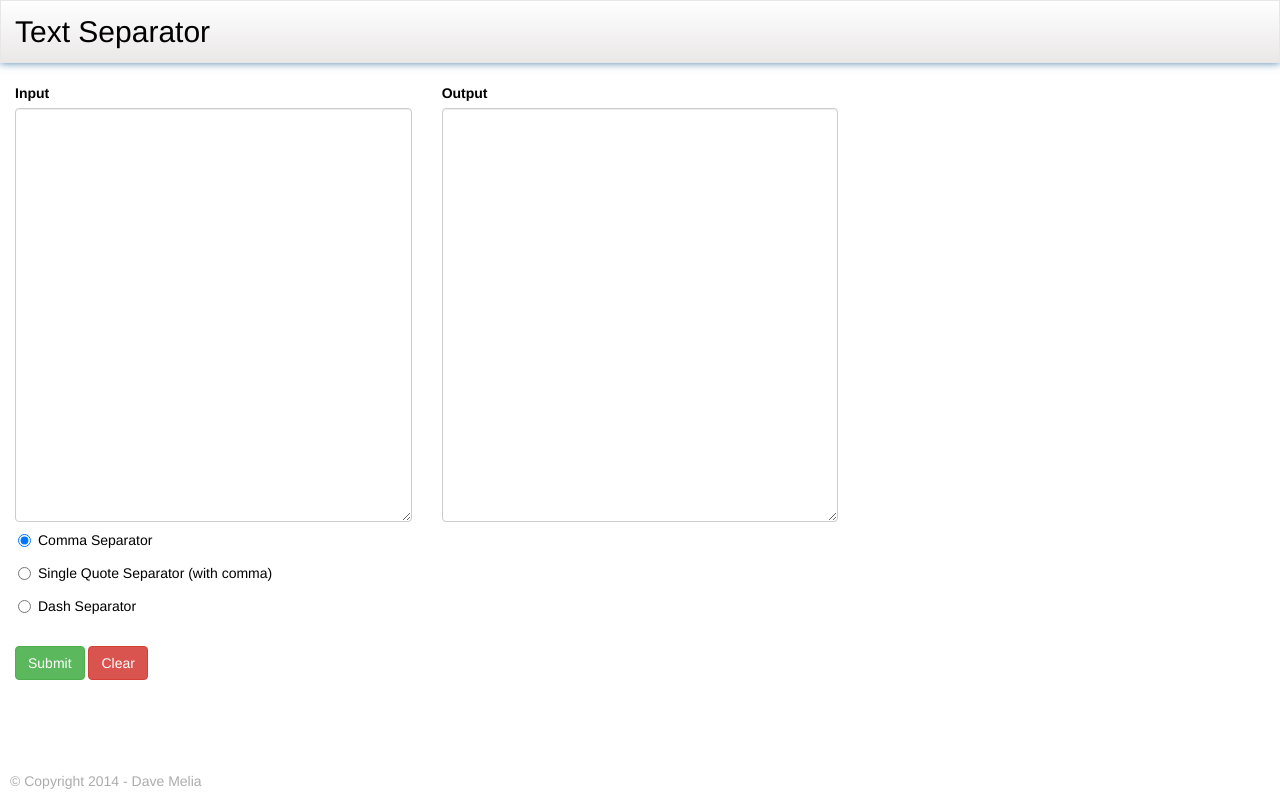
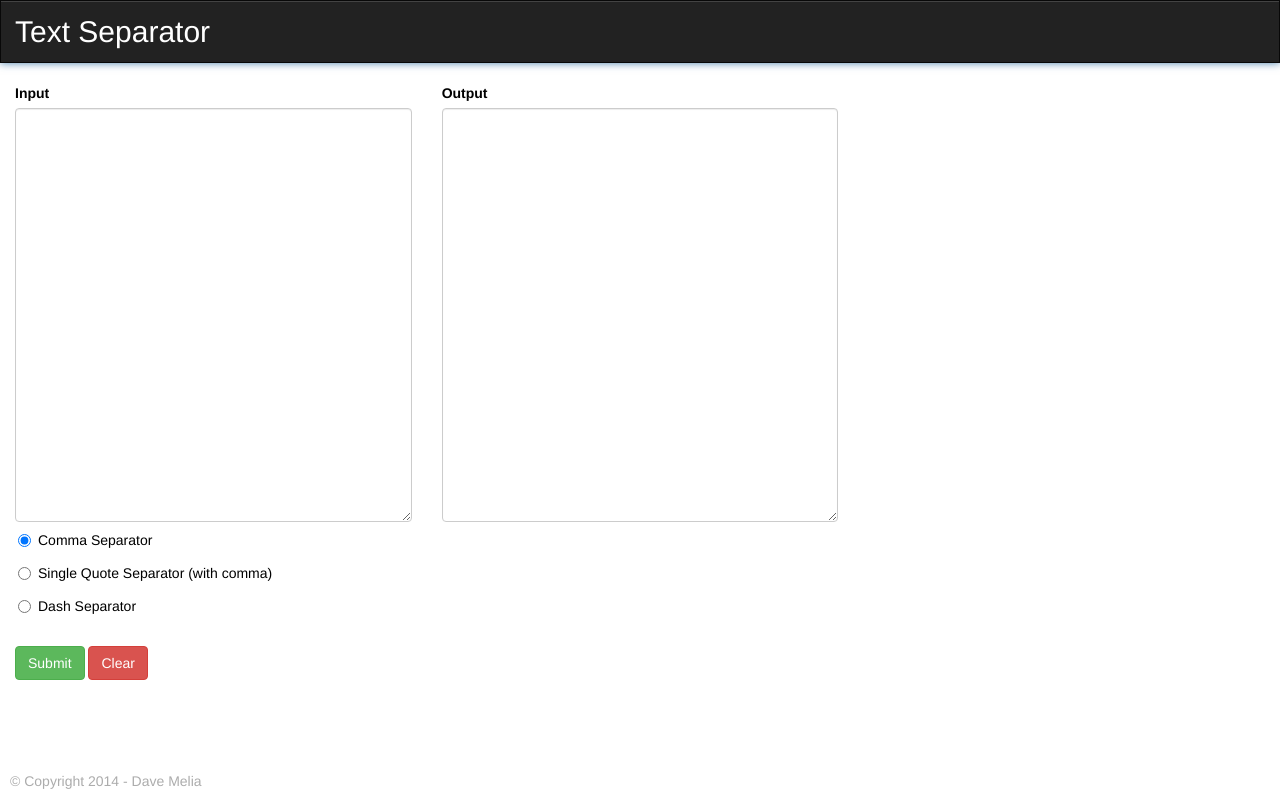
Before and after one commit to Dave-Melia/Text-Separator, a plain HTML site: page index.html in a window 1280 px wide. Drawn offline with nearby package versions, Linux system fonts and the light colour scheme.

Commit message:
Nav Bar Change
Changed the colour of the nav bar -- removed previous css overrides.

```diff
--- a/index.html
+++ b/index.html
@@ -8,7 +8,7 @@
 </head>
 	<body>
 					<!-- START NAV -->
-					<nav class="navbar navbar-default" role="navigation">
+					<nav class="navbar navbar-inverse" role="navigation">
 						<h2>Text Separator</h2>
 					</nav><!-- END NAV -->
 			<div id="wrap">
--- a/style.css
+++ b/style.css
@@ -36,17 +36,11 @@ h2 {
 	width: 400px;
 }
 
-.navbar-default {
-  background-image: -webkit-linear-gradient(top, #FFFFFF 0%, #eae7e7 100%);
-  background-image:      -o-linear-gradient(top, #FFFFFF 0%, #eae7e7 100%);
-  background-image: -webkit-gradient(linear, left top, left bottom, from(#FFFFFF), to(#eae7e7));
-  background-image:         linear-gradient(to bottom, #FFFFFF 0%, #eae7e7 100%);
-  filter: progid:DXImageTransform.Microsoft.gradient(startColorstr='#FFFFFF', endColorstr='#eae7e7', GradientType=0);
-  filter: progid:DXImageTransform.Microsoft.gradient(enabled = false);
-  background-repeat: repeat-x;
-  border-radius: 0;
-  -webkit-box-shadow: inset 0 1px 0 rgba(255, 255, 255, .15), 0 0px 8px rgba(28,97,151, 0.8);
-          box-shadow: inset 0 1px 0 rgba(255, 255, 255, .15), 0 0px 8px rgba(28,97,151, 0.8);
+.navbar-inverse {
+	color: #FFFFFF;
+	border-radius: 0px;
+  	-webkit-box-shadow: inset 0 1px 0 rgba(255, 255, 255, .15), 0 0px 8px rgba(28,97,151, 0.8);
+          	box-shadow: inset 0 1px 0 rgba(255, 255, 255, .15), 0 0px 8px rgba(28,97,151, 0.8);
 }
 
 #wrap {
```
